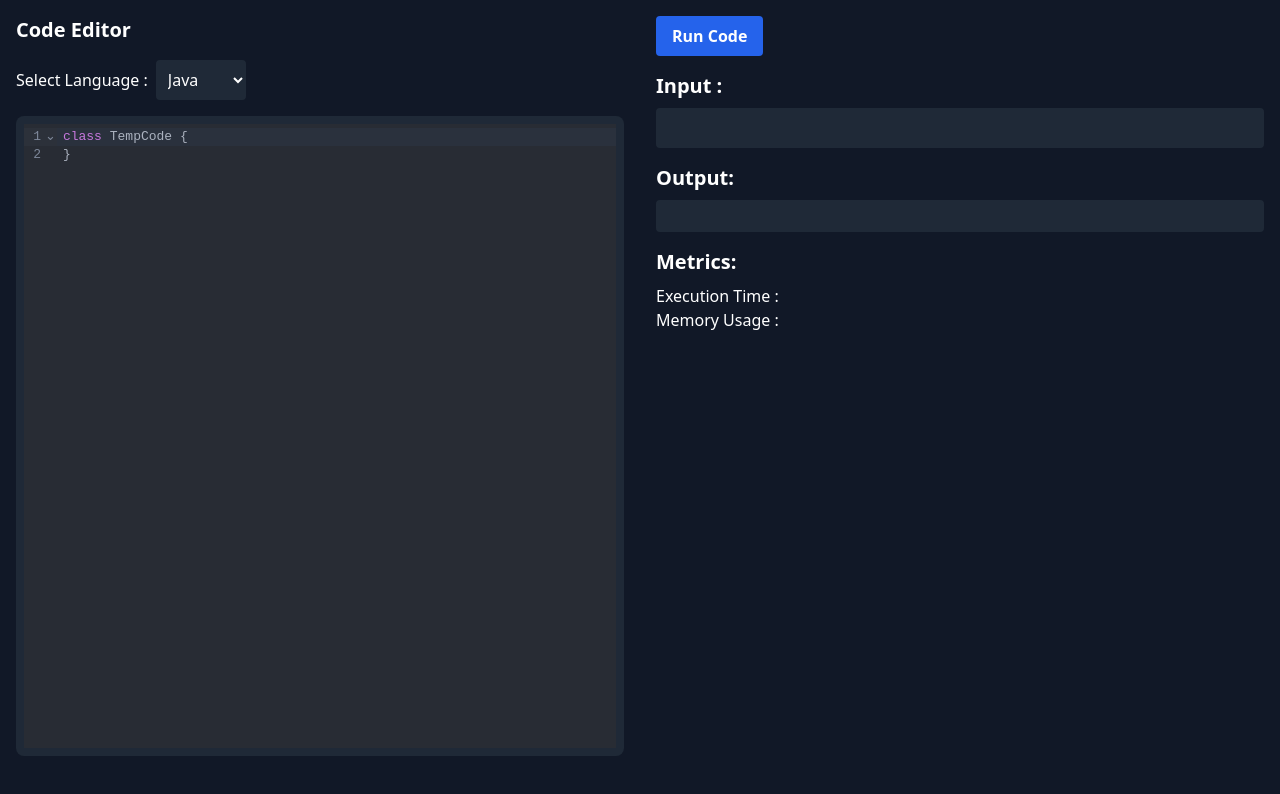
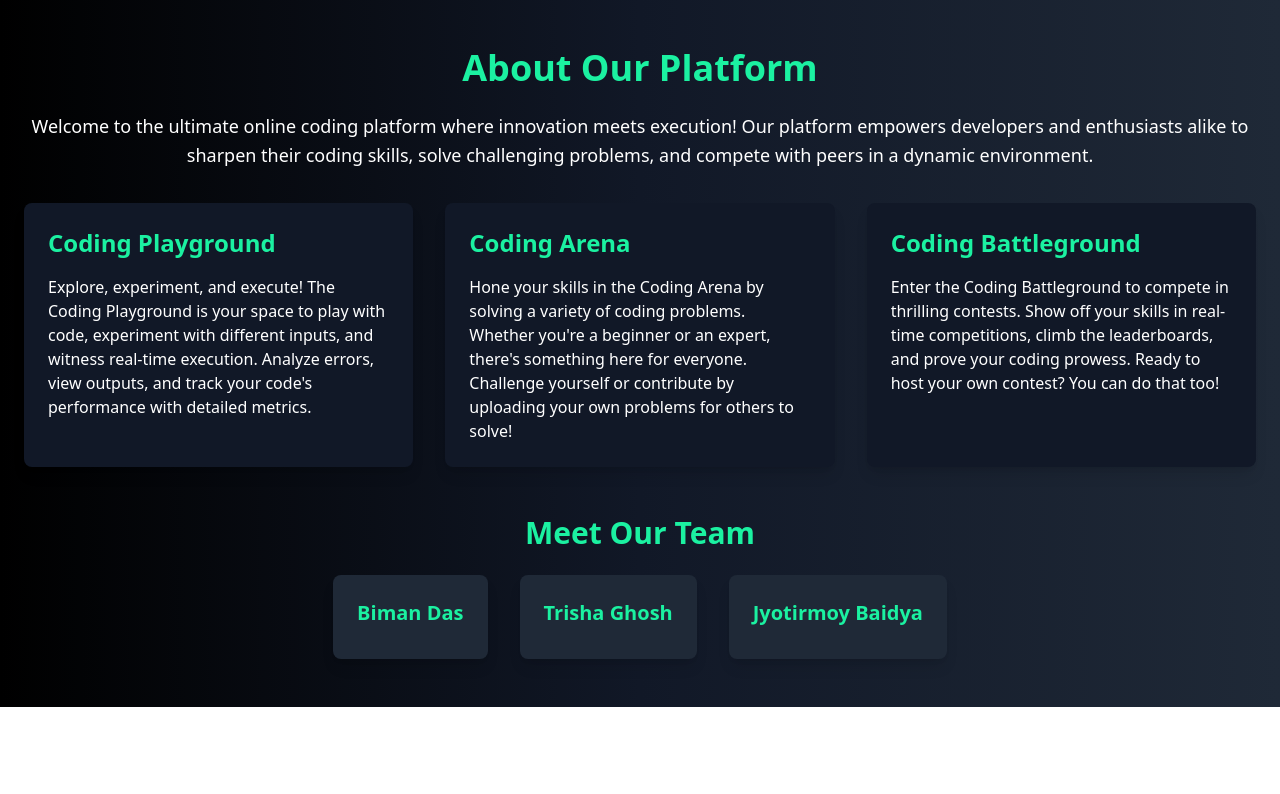
Before and after one commit to bimanTheCoderBoy/Tally-Backend, a React (Vite) app in the folder client/: page / in a window 1280 px wide. Shown: the top 794 px of the page. Built offline with nearby package versions, Linux system fonts and the light colour scheme.

Commit message:
commited

```diff
--- a/client/src/App.jsx
+++ b/client/src/App.jsx
@@ -2,13 +2,15 @@
 import React from 'react';
 // import { BrowserRouter as Router, Route, Switch } from 'react-router-dom';
 import CodingPlayground from './components/CodingPlayground.jsx';
+import About from './components/About.jsx';
 // import CodingArena from './components/CodingArena.jsx';
 // import CodingBattleground from './components/CodingBattleground.jsx';
 
 function App() {
   return (
     <div>
-      <CodingPlayground />
+      {/* <CodingPlayground /> */}
+      <About />
     </div>
   );
 }
--- /dev/null
+++ b/client/src/components/About.jsx
@@ -0,0 +1,57 @@
+import React from 'react';
+
+const AboutSection = () => {
+  return (
+    <section className="bg-gradient-to-r from-black via-gray-900 to-gray-800 py-12 px-6 text-white">
+      <div className="container mx-auto">
+        <h2 className="text-4xl font-bold mb-6 text-center text-[#1BF1A1]">About Our Platform</h2>
+        <p className="text-lg leading-relaxed mb-8 text-center">
+          Welcome to the ultimate online coding platform where innovation meets execution! Our platform empowers developers and enthusiasts alike to sharpen their coding skills, solve challenging problems, and compete with peers in a dynamic environment.
+        </p>
+
+        <div className="grid md:grid-cols-3 gap-8">
+          {/* Coding Playground */}
+          <div className="bg-gray-900 text-white p-6 rounded-lg shadow-lg">
+            <h3 className="text-2xl font-semibold mb-4 text-[#1BF1A1]">Coding Playground</h3>
+            <p className="text-base">
+              Explore, experiment, and execute! The Coding Playground is your space to play with code, experiment with different inputs, and witness real-time execution. Analyze errors, view outputs, and track your code's performance with detailed metrics.
+            </p>
+          </div>
+
+          {/* Coding Arena */}
+          <div className="bg-gray-900 text-white p-6 rounded-lg shadow-lg">
+            <h3 className="text-2xl font-semibold mb-4 text-[#1BF1A1]">Coding Arena</h3>
+            <p className="text-base">
+              Hone your skills in the Coding Arena by solving a variety of coding problems. Whether you're a beginner or an expert, there's something here for everyone. Challenge yourself or contribute by uploading your own problems for others to solve!
+            </p>
+          </div>
+
+          {/* Coding Battleground */}
+          <div className="bg-gray-900 text-white p-6 rounded-lg shadow-lg">
+            <h3 className="text-2xl font-semibold mb-4 text-[#1BF1A1]">Coding Battleground</h3>
+            <p className="text-base">
+              Enter the Coding Battleground to compete in thrilling contests. Show off your skills in real-time competitions, climb the leaderboards, and prove your coding prowess. Ready to host your own contest? You can do that too!
+            </p>
+          </div>
+        </div>
+
+        <div className="mt-12">
+          <h3 className="text-3xl font-semibold mb-6 text-center text-[#1BF1A1]">Meet Our Team</h3>
+          <div className="flex justify-center space-x-8">
+            <div className="bg-gray-800 text-center p-6 rounded-lg shadow-lg">
+              <h4 className="text-xl font-semibold text-[#1BF1A1] mb-2">Biman Das</h4>
+            </div>
+            <div className="bg-gray-800 text-center p-6 rounded-lg shadow-lg">
+              <h4 className="text-xl font-semibold text-[#1BF1A1] mb-2">Trisha Ghosh</h4>
+            </div>
+            <div className="bg-gray-800 text-center p-6 rounded-lg shadow-lg">
+              <h4 className="text-xl font-semibold text-[#1BF1A1] mb-2">Jyotirmoy Baidya</h4>
+            </div>
+          </div>
+        </div>
+      </div>
+    </section>
+  );
+};
+
+export default AboutSection;
--- a/client/src/components/CodingPlayground.jsx
+++ b/client/src/components/CodingPlayground.jsx
@@ -14,9 +14,11 @@ function CodingPlayground() {
     switch (lang) {
       case 'java':
         return `class TempCode {
+
 }`;
       case 'cpp':
         return `class TempCode {
+
 };`;
       default:
         return '';
@@ -38,7 +40,9 @@ function CodingPlayground() {
   // }
   function extractClassName(code) {
     // Regex to match the class that contains the main method
-    const mainClassMatch = code.match(/class\s+(\w+)\s+.*\{[^]*?public\s+static\s+void\s+main\s*\(\s*String\s*\[\s*\]\s*args\s*\)\s*\{[^]*?\}/);
+    // const mainClassMatch = code.match(/class\s+(\w+)\s+.*\{[^]*?public\s+static\s+void\s+main\s*\(\s*String\s*\[\s*\]\s*args\s*\)\s*\{[^]*?\}/);
+    const mainClassMatch = code.match(/class\s+(\w+)[^{]*\{[^{}]*\bpublic\s+static\s+void\s+main\s*\(\s*String\s*\[\s*\]\s*args\s*\)[^{]*\{/);
+
 
     // If a class with the main method is found, return its name
     if (mainClassMatch) {
@@ -54,7 +58,7 @@ function CodingPlayground() {
 
     const className = extractClassName(code);
 
-    if (className==null) {
+    if (className == null) {
       console.log('Error: No class with main method found in your code.');
       setOutput('Error: No class with main method found in your code.');
       return;
```
